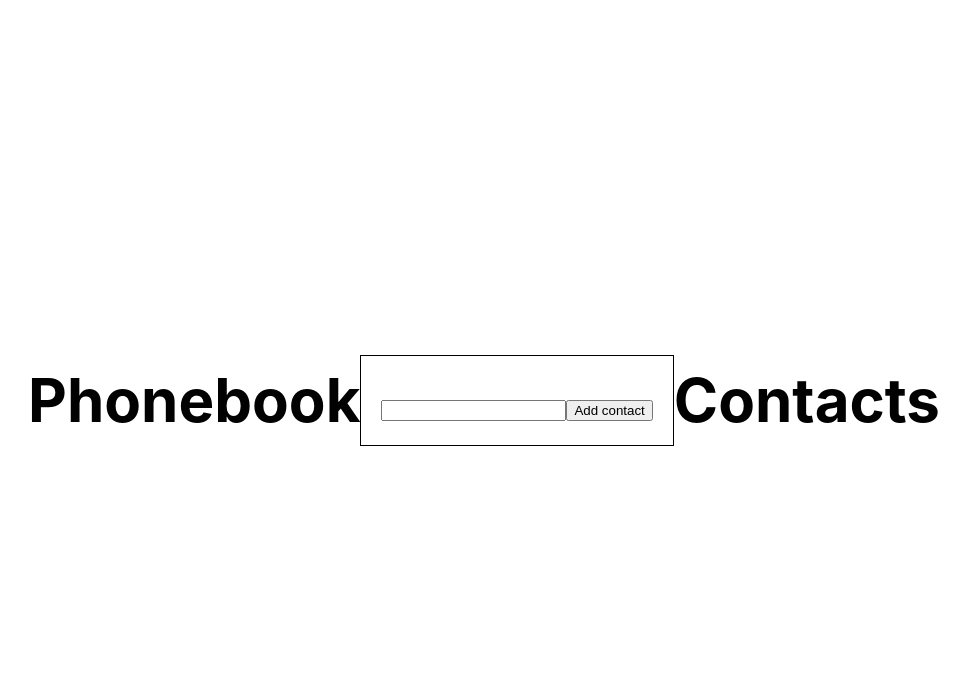
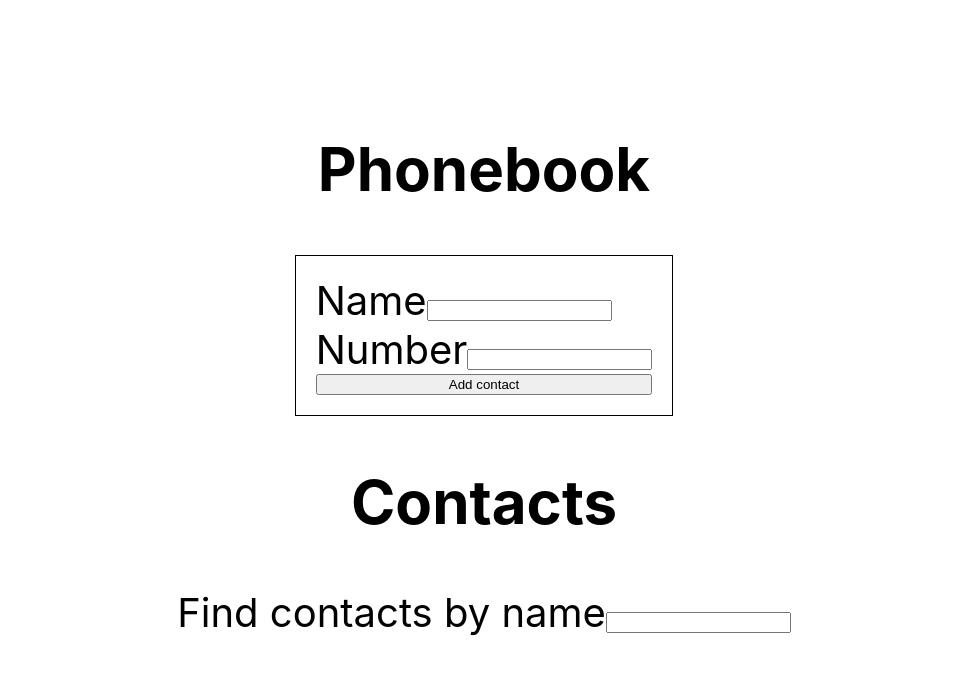
Before and after one commit to DTripleD/goit-react-hw-02-phonebook, a React (Create React App) app: page / in a window 1280 px wide. Shown: the top 674 px of the page, without its empty margins (156-1125 px from the left). Built offline with nearby package versions, Linux system fonts and the light colour scheme.

Commit message:
Make filter

```diff
--- a/src/components/App/App.jsx
+++ b/src/components/App/App.jsx
@@ -3,25 +3,41 @@ import ContactForm from 'components/ContactForm/ContactForm';
 import ContactList from 'components/ContactList/ContactList';
 import Filter from 'components/Filter/Filter';
 import { AppWrapper } from './App.styles';
+import { nanoid } from 'nanoid';
 
 class App extends Component {
   state = {
     contacts: [],
     name: '',
+    number: '',
+    filter: '',
   };
 
-  addContact = (e) => {
+  addContact = ({ name, number }) => {
+    const id = nanoid();
+    this.setState(prevState => {
+      const list = [...prevState.contacts];
+      list.push({
+        id,
+        name,
+        number,
+      });
+      return { contacts: list };
+    });
+  };
 
+  filter = e => {
+    this.setState({ filter: e.target.value });
   };
 
   render() {
     return (
       <AppWrapper>
         <h2>Phonebook</h2>
-        <ContactForm addContact={this.addContact}/>
+        <ContactForm addContact={this.addContact} />
         <h2>Contacts</h2>
-        <Filter />
-        <ContactList />
+        <Filter filter={this.filter} />
+        <ContactList contacts={this.state.contacts} filterElements={this.state.filter}/>
       </AppWrapper>
     );
   }
--- a/src/components/App/App.styles.jsx
+++ b/src/components/App/App.styles.jsx
@@ -4,6 +4,7 @@ export const AppWrapper = styled.div`
   height: 100vh;
   display: flex;
   justify-content: center;
+  flex-direction: column;
   align-items: center;
   font-size: 40px;
   color: #010101;
--- a/src/components/ContactForm/ContactForm.jsx
+++ b/src/components/ContactForm/ContactForm.jsx
@@ -1,22 +1,53 @@
 import { Component } from 'react';
-import {FormWrapper} from './ContactForm.style';
+import { FormWrapper, Form } from './ContactForm.style';
 
 class ContactForm extends Component {
+  state = {
+    name: '',
+    number: '',
+  };
+
+  onChangeInput = e => {
+    const { name, value } = e.currentTarget;
+    this.setState({ [name]: value });
+  };
 
   render() {
     return (
       <FormWrapper>
-
-        <form onSubmit={this.props.addContact}>
+        <Form
+          onSubmit={e => {
+            e.preventDefault();
+            this.props.addContact(this.state);
+          }}
+        >
+          <label>
+            Name
             <input
+              value={this.state.name}
+              onChange={this.onChangeInput}
               type="text"
               name="name"
               pattern="^[a-zA-Zа-яА-Я]+(([' -][a-zA-Zа-яА-Я ])?[a-zA-Zа-яА-Я]*)*$"
               title="Name may contain only letters, apostrophe, dash and spaces. For example Adrian, Jacob Mercer, Charles de Batz de Castelmore d'Artagnan"
               required
             />
-          <button type='submit'>Add contact</button>
-        </form>
+          </label>
+
+          <label>
+            Number
+            <input
+              value={this.state.number}
+              onChange={this.onChangeInput}
+              type="tel"
+              name="number"
+              pattern="\+?\d{1,4}?[-.\s]?\(?\d{1,3}?\)?[-.\s]?\d{1,4}[-.\s]?\d{1,4}[-.\s]?\d{1,9}"
+              title="Phone number must be digits and can contain spaces, dashes, parentheses and can start with +"
+              required
+            />
+          </label>
+          <button type="submit">Add contact</button>
+        </Form>
       </FormWrapper>
     );
   }
--- a/src/components/ContactForm/ContactForm.style.jsx
+++ b/src/components/ContactForm/ContactForm.style.jsx
@@ -1,6 +1,11 @@
-import styled from '@emotion/styled'
+import styled from '@emotion/styled';
 
 export const FormWrapper = styled.div`
-    border: solid 1px #000000;
-    padding: 20px;
-`
+  border: solid 1px #000000;
+  padding: 20px;
+`;
+
+export const Form = styled.form`
+  display: flex;
+  flex-direction: column;
+`;
--- a/src/components/ContactList/ContactList.jsx
+++ b/src/components/ContactList/ContactList.jsx
@@ -2,7 +2,23 @@ import { Component } from 'react';
 
 class ContactList extends Component {
   render() {
-    return <div></div>;
+    return (
+      <ul>
+        {this.props.filterElements === '' ?
+          this.props.contacts.map(({ name, id, number }) => {
+            return (
+              <li key={id}>
+                {name}: {number}
+              </li>
+            );
+          }) : this.props.contacts.filter(({ name, id, number }) => {
+            const filtered = this.props.filterElements === name;
+            return (<li key={id}>
+              {filtered}
+            </li>);
+          }) }
+      </ul>
+    );
   }
 }
 
--- a/src/components/Filter/Filter.jsx
+++ b/src/components/Filter/Filter.jsx
@@ -1,8 +1,17 @@
 import { Component } from 'react';
 
 class Filter extends Component {
+  state = {
+    filter: '',
+  };
+
   render() {
-    return <div></div>;
+    return (
+      <label>
+        Find contacts by name
+        <input type="text" onInput={this.props.filter} />
+      </label>
+    );
   }
 }
 
```
Lines whose indentation alone changed are shown as unchanged.
